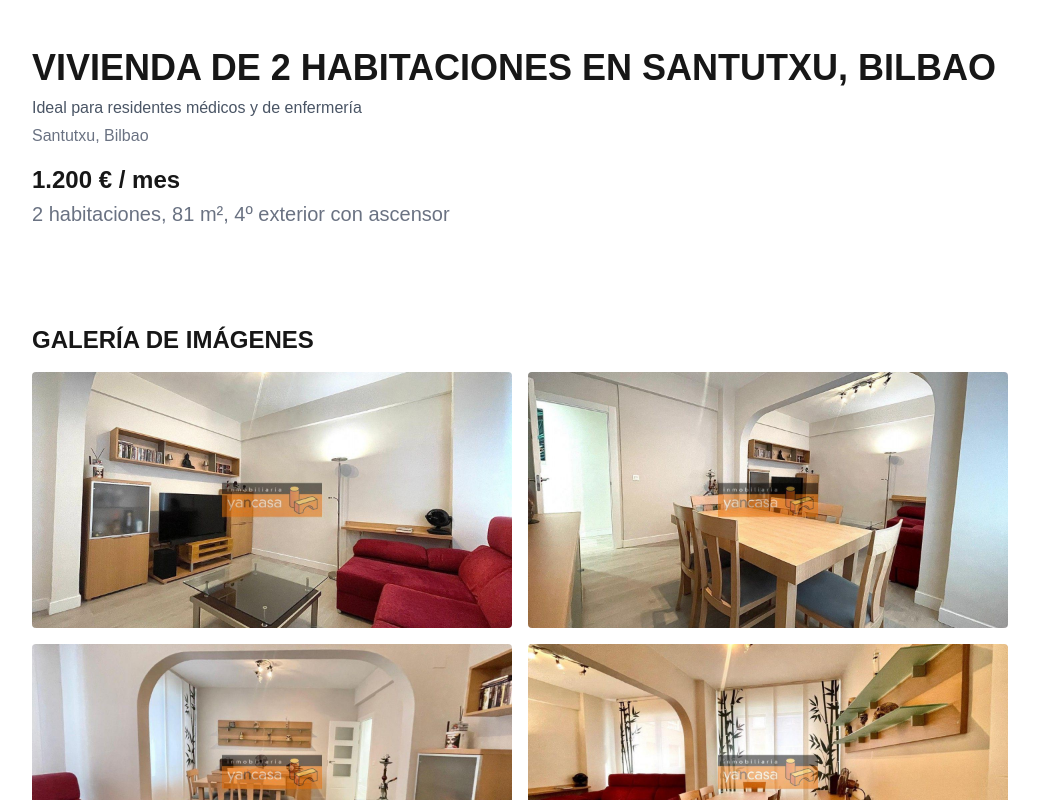
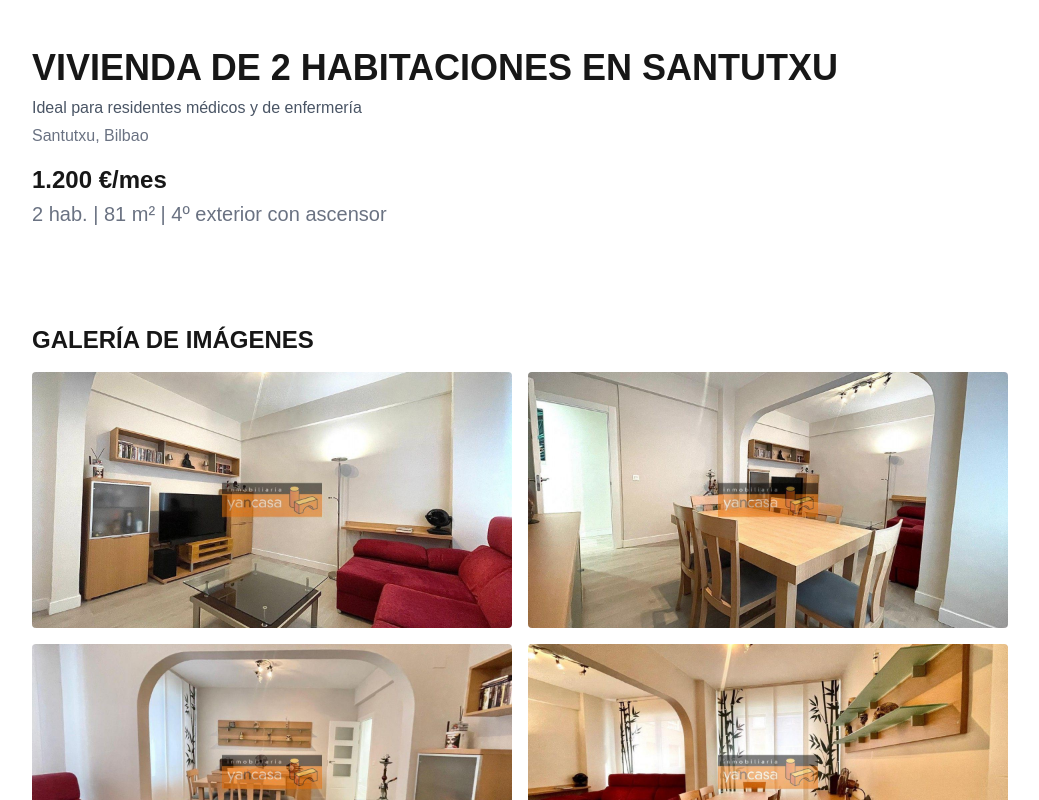
Before and after one commit to jvalladolid/rentflat-website, a Next.js app: page / in a window 1280 px wide. Shown: the top 800 px of the page, without its empty margins (120-1159 px from the left). Built offline with nearby package versions, Linux system fonts and the light colour scheme.

Commit message:
Update properties of the flat

```diff
--- a/src/components/Hero.tsx
+++ b/src/components/Hero.tsx
@@ -13,9 +13,9 @@ export function Hero({ flat }: HeroProps) {
       <p className="mt-1 text-gray-500">
         {flat.location.area}, {flat.location.city}
       </p>
-      <p className="mt-4 text-2xl font-semibold">{flat.price}</p>
+      <p className="mt-4 text-2xl font-bold">{flat.price}</p>
       <p className="mt-1 text-xl text-gray-500">
-        {flat.numberOfRooms} habitaciones, {flat.surfaceM2} m², {flat.floorDesc}
+        {flat.numberOfRooms} hab. | {flat.surfaceM2} m² | {flat.floorDesc}
       </p>
     </section>
   );
--- a/src/data/flat-trav-iturribide.ts
+++ b/src/data/flat-trav-iturribide.ts
@@ -1,9 +1,9 @@
 import { Flat } from './flat-dto';
 
 export const flat: Flat = {
-  title: 'VIVIENDA DE 2 HABITACIONES EN SANTUTXU, BILBAO',
+  title: 'VIVIENDA DE 2 HABITACIONES EN SANTUTXU',
   subtitle: 'Ideal para residentes médicos y de enfermería',
-  price: '1.200 € / mes',
+  price: '1.200 €/mes',
   numberOfRooms: 2,
   surfaceM2: 81,
   floorDesc: '4º exterior con ascensor',
```
